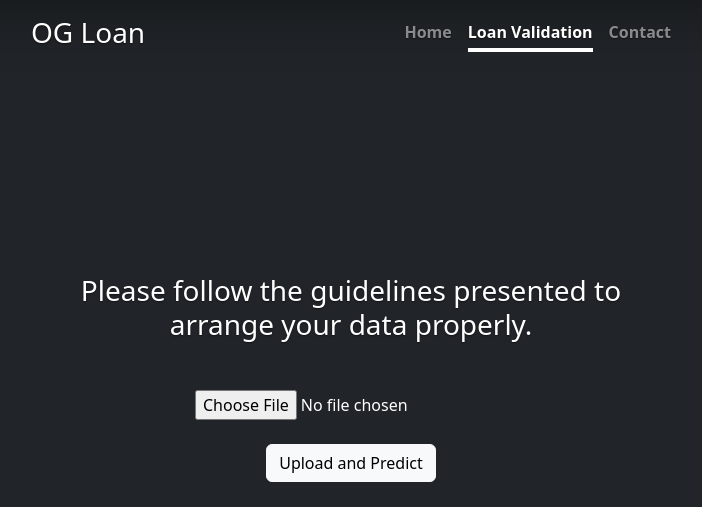
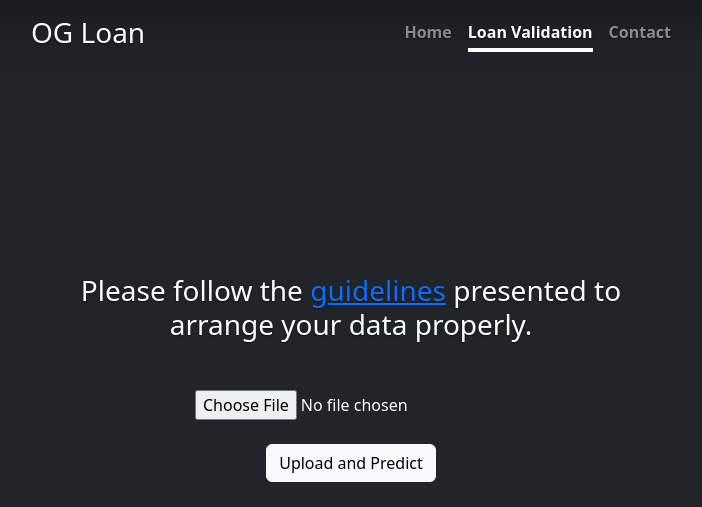
Before and after one commit to iamunik/Loan-validation, a Flask app: page /admin in a window 1280 px wide. Shown: the top 507 px of the page, without its empty margins (289-991 px from the left). Run offline with Flask 3, Linux system fonts and the light colour scheme; parts of the project's set-up code (start-up, migrations or seed data) failed here and were passed over; some libraries are stand-ins or nearby versions.

Commit message:
Update dummy.html

```diff
--- a/templates/dummy.html
+++ b/templates/dummy.html
@@ -34,15 +34,13 @@
       </header>
 
       <main class="px-3">
-        <h3 class="mb-5">Please follow the guidelines presented to arrange your data properly.</h3>
+        <h3 class="mb-5">Please follow the <a href="{{ url_for('rules') }}">guidelines</a> presented to arrange your data properly.</h3>
         <form action="/upload" method="POST" enctype="multipart/form-data">
             <input type="file" name="file"><br><br>
             <button class="btn btn-light" type="submit">Upload and Predict</button>
         </form>
         <br>
-        <p class="text-center fw-bold"> {{ error_1 }} </p>
-        <p class="text-center fw-bold"> {{ error_2 }} </p>
-        <p class="text-center fw-bold"> {{ error_3 }} </p>
+        <p class="text-center fw-bold"> {{ error_ }} </p>
         <p class="text-center fw-bold"> {{ pred }} </p>
         {{ tabs | safe }}
       </main>
```
